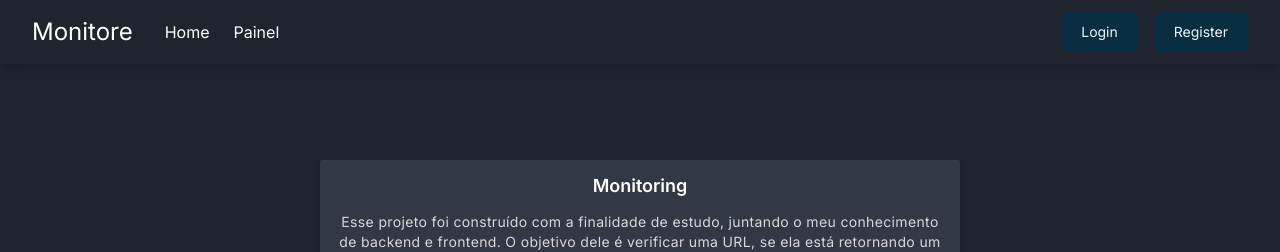
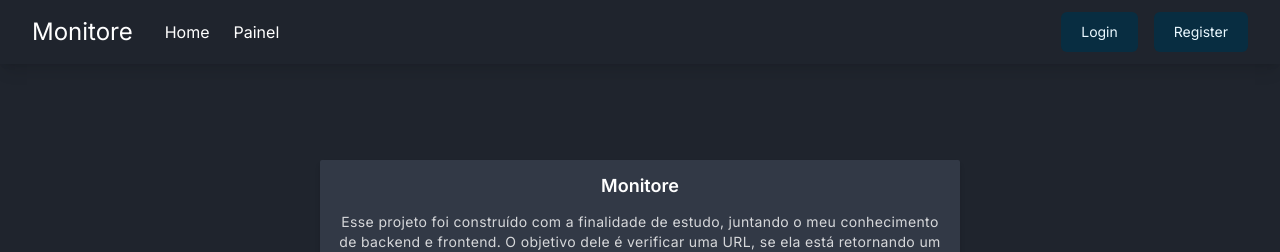
Before and after one commit to Kaua3045/monitoring-web, a React (Vite) app: page / in a window 1280 px wide. Shown: the top 252 px of the page. Built offline with nearby package versions, Linux system fonts and the light colour scheme; no server answers.

Commit message:
fix(home): change title to monitore

```diff
--- a/src/pages/Home.tsx
+++ b/src/pages/Home.tsx
@@ -13,7 +13,7 @@ const Home = () => {
         <div className="bg-slateDark-650 rounded-sm shadow-md w-1/2">
           <div className="flex flex-col justify-center items-center gap-3 w-full mb-3 px-3">
             <h1 className="font-semibold text-lg text-white-100 pt-3">
-              Monitoring
+              Monitore
             </h1>
             <p className="text-sm tracking-wide text-center text-white-100/80">
               Esse projeto foi construído com a finalidade de estudo, juntando o
```
